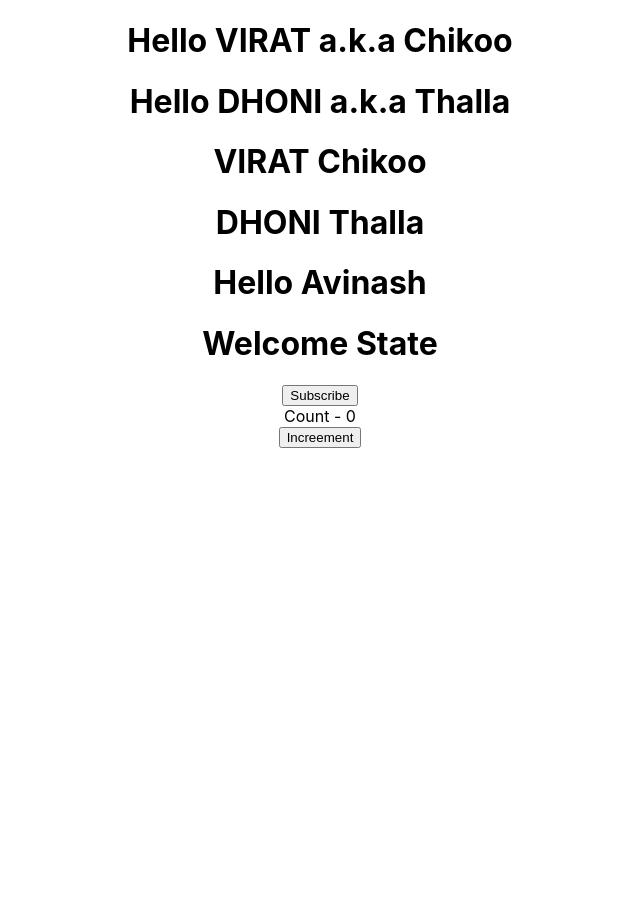
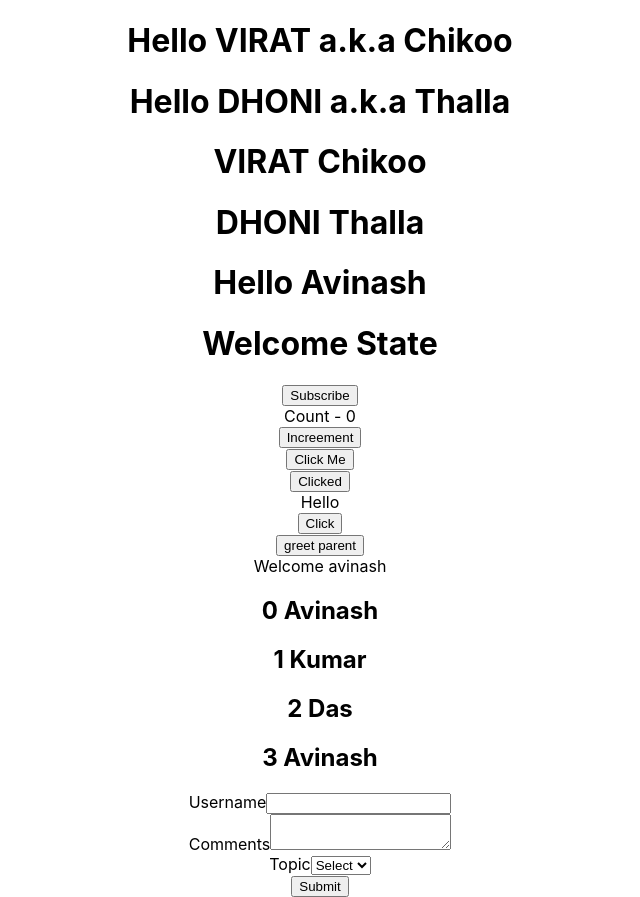
Before and after one commit to RajaAvinash22/reactBasicPractise, a React (Create React App) app: page / in a window 1280 px wide. Shown: the whole page, without its empty margins (320-960 px from the left). Before the commit the page ends 800 px from the top, so only its background shows below. Built offline with nearby package versions, Linux system fonts and the light colour scheme.

Commit message:
29May task

```diff
--- a/src/App.js
+++ b/src/App.js
@@ -6,6 +6,13 @@ import Welcome from './components/classC';
 import Hello from './components/hello';
 import Message from './components/Message';
 import Counter from './components/Counter';
+import ClassClick from './components/ClassClick'
+import FuncClick from './components/FuncClick'
+import EventBind from './components/EventBind'
+import ParentComponent from './components/ParentComponent'
+import UserGreeting from './components/UserGreeting'
+import NameList from './components/NameList'
+import Form from './components/Form'
 
 function App() {
   return (
@@ -31,6 +38,28 @@ function App() {
 
       {/* setState method in detail */}
       <Counter />
+
+       {/* handling event with funcComponent */}
+      <FuncClick />
+
+      {/* handling event with classComponent */}
+      <ClassClick />
+
+      {/* binding of Event Handlers */}
+      <EventBind />
+
+      {/* child compo want to communicate with parent compo with passing arguments in child*/}
+      <ParentComponent />
+
+      {/* Conditional Rendering */}
+      <UserGreeting />
+
+      {/* List REndering */}
+      <NameList />
+
+      {/* Basics of form */}
+      {/* Basics of form */}
+      <Form />
     </div>
   );
 }
--- /dev/null
+++ b/src/components/ChildComponent.js
@@ -0,0 +1,11 @@
+import React from 'react'
+
+function ChildComponent(props) {
+  return (
+    <div>
+      <button onClick = {() => props.greetHandler('child')}>greet parent</button>
+    </div>
+  )
+}
+
+export default ChildComponent
--- /dev/null
+++ b/src/components/ClassClick.js
@@ -0,0 +1,16 @@
+import React, { Component } from 'react'
+
+ class ClassClick extends Component {
+     clickHandler(){
+         console.log("Class Component Button clicked")
+     }
+  render() {
+    return (
+      <div>
+        <button onClick = {this.clickHandler}>Clicked</button>
+      </div>
+    )
+  }
+}
+
+export default ClassClick
--- /dev/null
+++ b/src/components/EventBind.js
@@ -0,0 +1,35 @@
+import React, { Component } from 'react'
+
+ class EventBind extends Component {
+     constructor(props) {
+       super(props)
+
+       this.state = {
+          message: 'Hello'
+       }
+    //    this.changeMessage = this.changeMessage.bind(this)
+     }
+    //  changeMessage(){
+    //      this.setState({
+    //          message : 'Good BYE'
+    //      })
+
+    changeMessage = () => {
+        this.setState({
+                     message : 'Good BYE'
+                 })
+    }
+
+
+  render() {
+    return (
+      <div>
+          <div>{this.state.message}</div>
+          <button onClick ={this.changeMessage}>Click</button>
+        {/* <button onClick ={this.changeMessage.bind(this)}>Click</button> */}
+      </div>
+    );
+  }
+}
+
+export default EventBind;
--- /dev/null
+++ b/src/components/Form.js
@@ -0,0 +1,65 @@
+import React, { Component } from 'react'
+
+class Form extends Component {
+    constructor(props) {
+        super(props)
+
+        this.state = {
+            username: '',
+            comments: '',
+            topic: 'select'
+        }
+    }
+    handleUsernameChange = (event) => {
+        this.setState({
+            username: event.target.value
+        })
+
+    }
+    handleCommentsChange = (event) => {
+        this.setState({
+            comments: event.target.value
+        })
+    }
+    topicChange = (event) => {
+        this.setState({
+            topic: event.target.value
+        })
+
+    }
+    handleSubmit = (event) => {
+        alert(`${this.state.username} ${this.state.comments} ${this.state.topic}`)
+        event.preventDefault()
+    }
+
+    render() {
+        const {username,topic,comments}=this.state
+        return (
+            <form onSubmit={this.handleSubmit}>
+                <div>
+                    <label> Username</label>
+                    <input type='text'
+                        value={username}
+                        onChange={this.handleUsernameChange}
+                    />
+                </div>
+                <div>
+                    <label>Comments</label>
+                    <textarea value={comments} onChange={this.handleCommentsChange}></textarea>
+                </div>
+                <div>
+                    <label>Topic</label>
+                    <select value={topic}
+                        onChange={this.topicChange}>
+                        <option value="select">Select</option>
+                        <option value="react">React</option>
+                        <option value="vue">Vue</option>
+                    </select>
+                </div>
+                <button type='submit'>Submit</button>
+            </form>
+        )
+    }
+}
+
+export default Form
--- /dev/null
+++ b/src/components/FuncClick.js
@@ -0,0 +1,15 @@
+import React from 'react'
+
+function FuncClick() {
+   function  clickHandler(){
+    console.log('Function Component Button Clicked');
+    }
+  return (
+    <div>
+     <button onClick = {clickHandler}>Click Me</button>
+    </div>
+  );
+}
+
+
+export default FuncClick
--- /dev/null
+++ b/src/components/NameList.js
@@ -0,0 +1,34 @@
+import React from 'react'
+import PesrsonList from './PersonList'
+const NameList = () => {
+        const names = ['Avinash','Kumar','Das','Avinash']
+        const nameList =  names.map((name,index) => <h2 key = {index}> {index} {name}</h2>)
+      return (
+        <div>
+          {
+             nameList
+          }
+        </div>
+      )
+    // const persons = [
+    //     {
+    //         id : 1,
+    //         name:'Vikas',
+    //         age:32,
+    //         skill:'React'
+    //     },
+    //     {
+    //         id : 2,
+    //         name:'Kalle',
+    //         age:42,
+    //         skill:'ReactNative'
+    //     }
+    // ];
+    // const personList =  persons.map(person => (
+    //     <PesrsonList key = {person.id} person={person}/>
+
+    //     ))
+    //     return <div>{personList}</div>
+}
+
+export default NameList
--- /dev/null
+++ b/src/components/ParentComponent.js
@@ -0,0 +1,27 @@
+import React, { Component } from 'react'
+import ChildComponent from './ChildComponent';
+
+ class ParentComponent extends Component {
+     constructor(props) {
+       super(props)
+
+       this.state = {
+          parentName: 'Parent'
+       }
+       this.greetParent = this.greetParent.bind(this)
+     }
+
+     greetParent(childName){
+         alert(`Hello ${this.state.parentName} from  ${childName}`)
+     }
+
+  render() {
+    return (
+      <div>
+        <ChildComponent  greetHandler={this.greetParent}/>
+      </div>
+    )
+  }
+}
+
+export default ParentComponent
--- /dev/null
+++ b/src/components/PersonList.js
@@ -0,0 +1,13 @@
+import React from 'react'
+
+function PersonList({person}) {
+    return (
+        <div>
+
+            <h2>{person.age}</h2>
+            <h2>{person.name}</h2>
+        </div>
+    )
+}
+
+export default PersonList
--- /dev/null
+++ b/src/components/UserGreeting.js
@@ -0,0 +1,52 @@
+import React, { Component } from 'react'
+
+
+ class UserGreeting extends Component {
+     constructor(props) {
+       super(props)
+
+       this.state = {
+          isLoggedIn : true
+       }
+     }
+
+  render() {
+
+    // short circuit operator
+   return this.state.isLoggedIn && <div>Welcome avinash</div>
+
+
+// Ternary conditional rendering
+    // return(
+    //     this.state.isLoggedIn ?(
+    // <div>welcome avinash</div>):
+    // (
+    //     <div>welcome guest</div>)
+    // );
+
+
+
+    // Using Environment variable
+    //   let messsage;
+    //   if(this.state.isLoggedIn){
+    //       messsage = <div>welcome avinash</div>
+    //   }else{
+    //       messsage = <div>Welcome guest</div>
+    //   }
+    //   return<div>{messsage}</div>
+
+    //   ifelse rendering always outside JSX
+    //   if(this.state.isLoggedIn){
+    //       return(
+    //           <div>Welcome Vishwas</div>
+    //       )
+    //   }else{
+    //       return(
+    //           <div>Welcome guest</div>
+    //       )
+    //   }
+
+  }
+}
+
+export default UserGreeting
```
